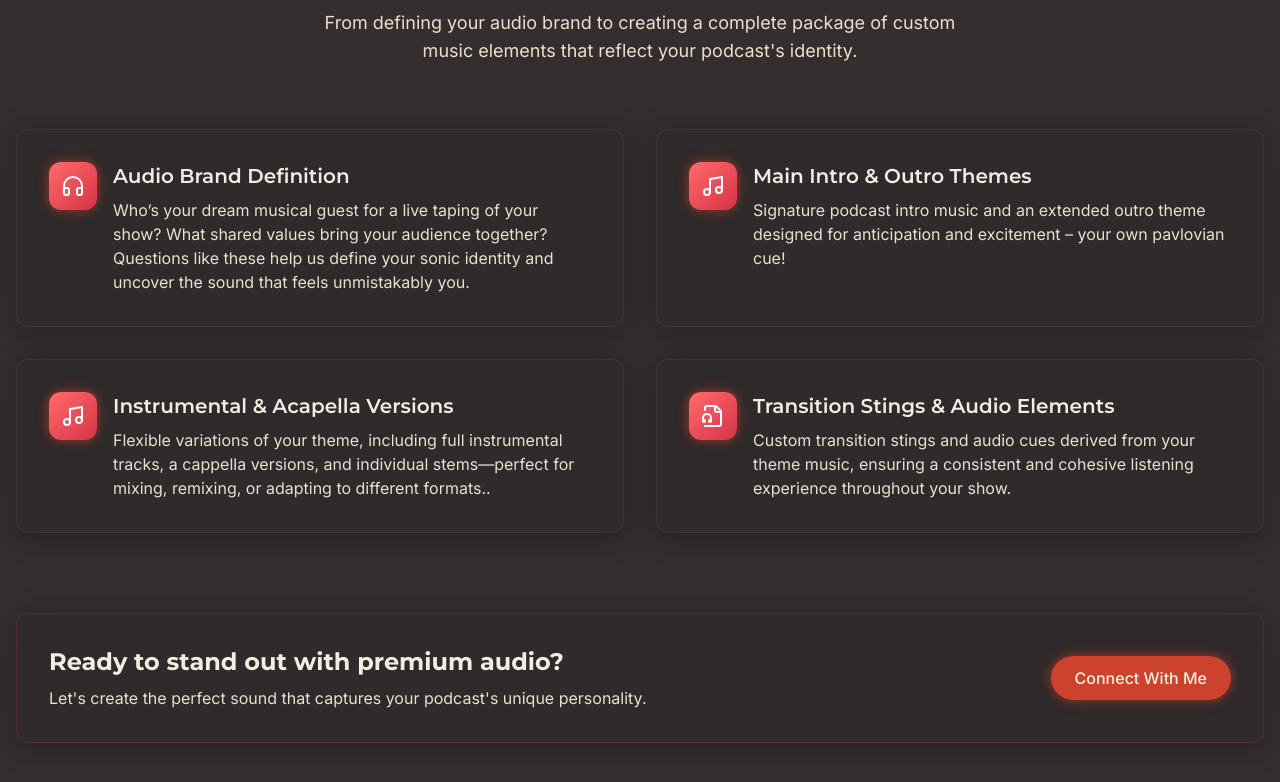
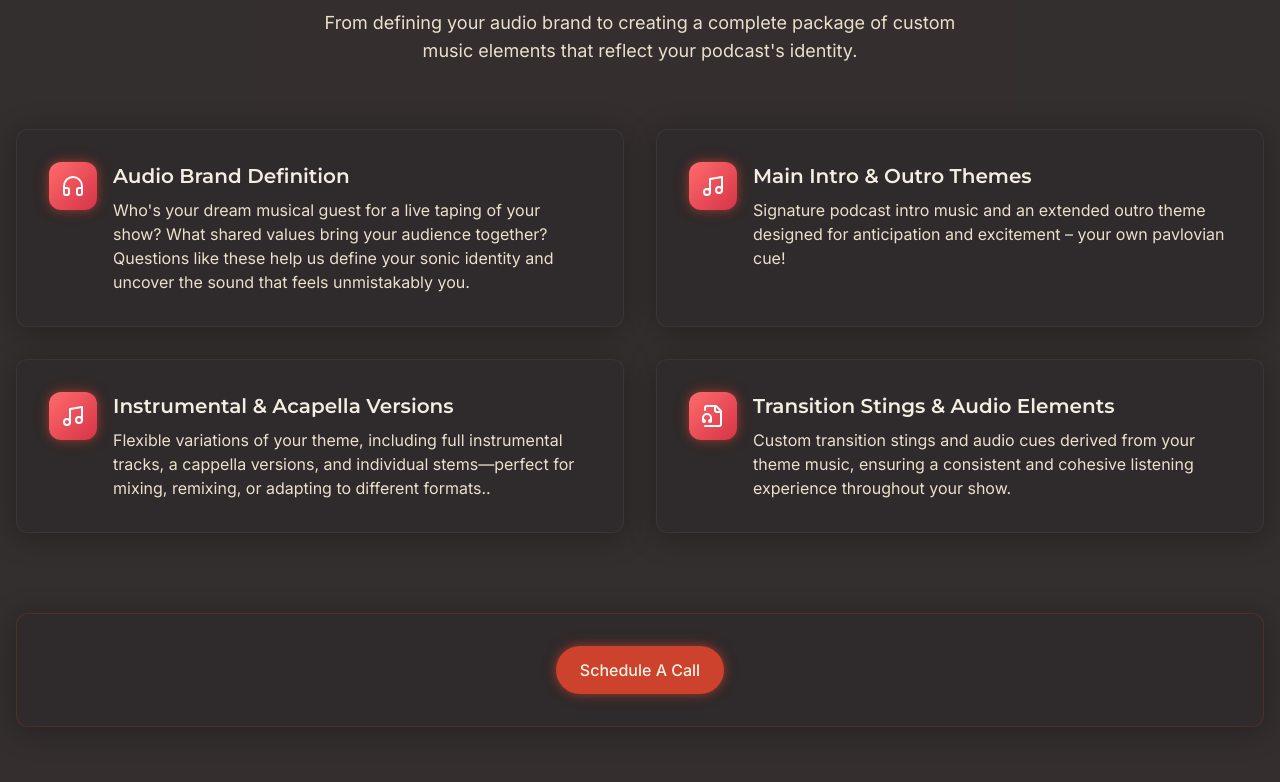
Before and after one commit to YungSpielburg/playful-podcast-themes, a React (Vite) app: page / in a window 1280 px wide. Shown: the part 2248-3030 px from the top of the page. Built offline with nearby package versions, Linux system fonts and the light colour scheme; a web font is replaced by a local one.

Commit message:
Refactor: Update contact section
Remove text and center button, update button text.

```diff
--- a/src/components/ServicesSection.tsx
+++ b/src/components/ServicesSection.tsx
@@ -1,10 +1,11 @@
+
 import { motion } from 'framer-motion';
 import { Music, FileAudio2, Headphones, MusicIcon } from 'lucide-react';
 
 const services = [
   {
     title: "Audio Brand Definition",
-    description: "Who’s your dream musical guest for a live taping of your show? What shared values bring your audience together? Questions like these help us define your sonic identity and uncover the sound that feels unmistakably you.",
+    description: "Who's your dream musical guest for a live taping of your show? What shared values bring your audience together? Questions like these help us define your sonic identity and uncover the sound that feels unmistakably you.",
     icon: (
       <Headphones className="w-6 h-6" />
     )
@@ -90,16 +91,10 @@ const ServicesSection = () => {
           viewport={{ once: true }}
           transition={{ duration: 0.5, delay: 0.2 }}
         >
-          <div className="flex flex-col md:flex-row items-center justify-between gap-8">
-            <div className="flex-1">
-              <h3 className="text-2xl font-display font-bold mb-2">Ready to stand out with premium audio?</h3>
-              <p className="text-muted-foreground">Let's create the perfect sound that captures your podcast's unique personality.</p>
-            </div>
-            <div className="flex-shrink-0">
-              <a href="#contact" className="btn-primary shadow-neon">
-                Connect With Me
-              </a>
-            </div>
+          <div className="flex flex-col items-center justify-center">
+            <a href="#contact" className="btn-primary shadow-neon">
+              Schedule A Call
+            </a>
           </div>
         </motion.div>
       </div>
```
